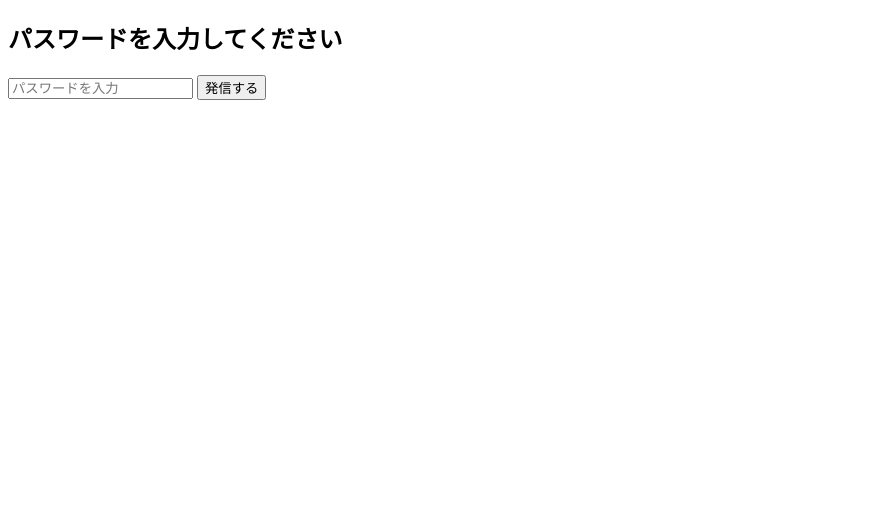
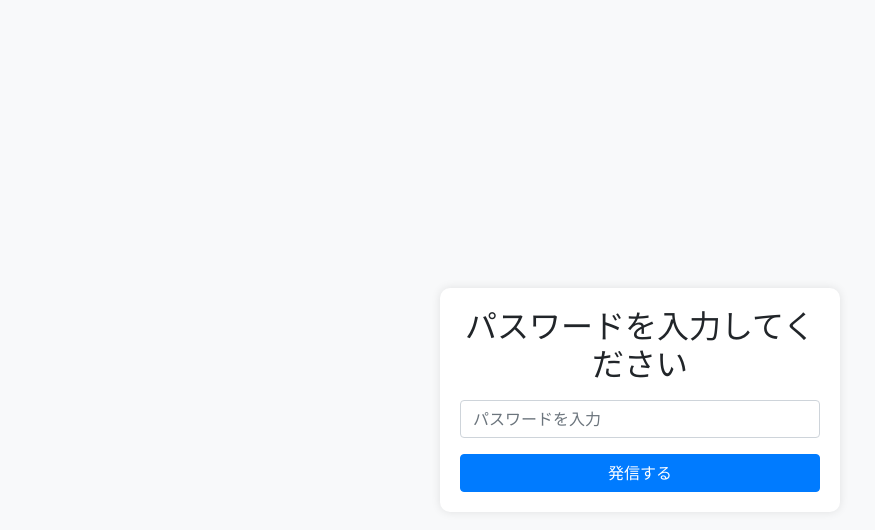
Before and after one commit to wnlab-murakami/phone-call-app, a plain HTML site: page index.html in a window 1280 px wide. Shown: the whole page, without its empty margins (0-875 px from the left). Drawn offline with nearby package versions, Linux system fonts and the light colour scheme.

Commit message:
Update index.html

```diff
--- a/index.html
+++ b/index.html
@@ -3,11 +3,34 @@
 <head>
     <meta charset="UTF-8">
     <title>電話認証</title>
+    <link href="https://stackpath.bootstrapcdn.com/bootstrap/4.5.2/css/bootstrap.min.css" rel="stylesheet">
+    <style>
+        body {
+            background-color: #f8f9fa;
+            display: flex;
+            justify-content: center;
+            align-items: center;
+            height: 100vh;
+            margin: 0;
+        }
+        .container {
+            max-width: 400px;
+            background-color: #fff;
+            padding: 20px;
+            border-radius: 10px;
+            box-shadow: 0 0 10px rgba(0, 0, 0, 0.1);
+        }
+        .btn-custom {
+            width: 100%;
+        }
+    </style>
 </head>
 <body>
-    <h2>パスワードを入力してください</h2>
-    <input type="password" id="password" placeholder="パスワードを入力">
-    <button onclick="checkPassword()">発信する</button>
+    <div class="container text-center">
+        <h2>パスワードを入力してください</h2>
+        <input type="password" id="password" class="form-control my-3" placeholder="パスワードを入力">
+        <button onclick="checkPassword()" class="btn btn-primary btn-custom">発信する</button>
+    </div>
 
     <script>
         function getQueryParam(name) {
```
